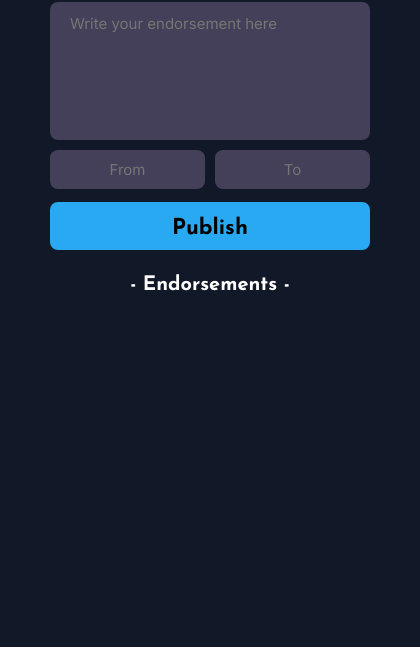
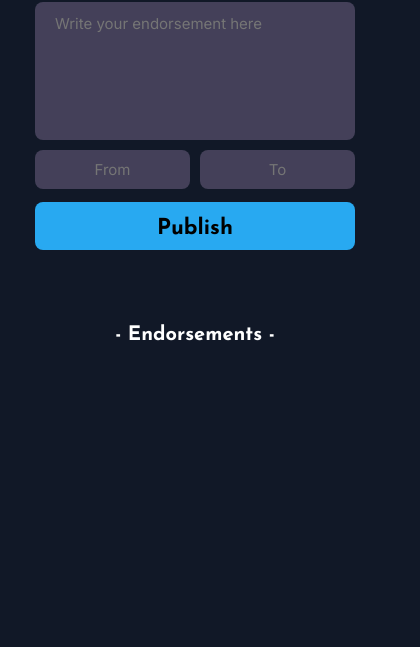
Before and after one commit to forbesfive/we-are-the-champions, a website built with Vite: page index.html in a window 390 px wide. Shown: the part 197-844 px from the top of the page, 420 px wide, since content can reach past the window. Built offline with nearby package versions, Linux system fonts and the light colour scheme; no server answers.

Commit message:
Update index.css
Correct phone screen not centered

```diff
--- a/index.css
+++ b/index.css
@@ -1,6 +1,6 @@
 html, body {
     margin: 0;
-    padding: 25px 0 0 0 ;
+    padding: 0;
     background-color: #111827;
     text-align: center;
     font-family: "Josefin Sans", sans-serif;
@@ -10,7 +10,7 @@ html, body {
 .main {
     display: flex;
     gap: 25px;
-    padding: 0 50px;
+    /* padding: 0 50px; */
 }
 
 .container {
@@ -18,7 +18,7 @@ html, body {
     flex-direction: column;
     max-width: 500px;
     min-width: 320px;
-    margin: 0px auto;
+    margin: 50px auto;
 }
 
 @media screen and (max-width: 800px){
@@ -26,7 +26,7 @@ html, body {
         display: inline-block;
     }
     .container {
-        /* max-width: 270px; */
+        max-width: 270px;
     }
     ul::-webkit-scrollbar {
         display: none;
```
